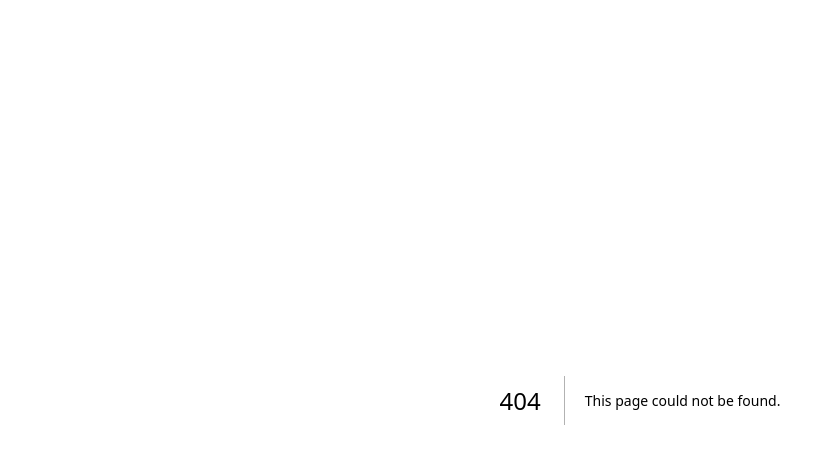
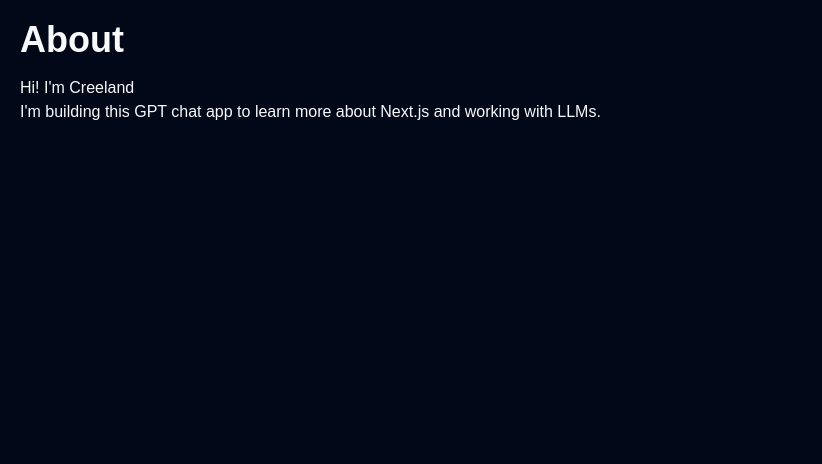
Before and after one commit to Creeland/chat-gpt-app, a Next.js app: page /about in a window 1280 px wide. Before the commit this address had no page. Shown: the top 464 px of the page, without its empty margins (0-822 px from the left). Built offline with nearby package versions, Linux system fonts and the light colour scheme.

Commit message:
add about route
* rename page routes with Route suffix

```diff
--- /dev/null
+++ b/src/app/about/page.tsx
@@ -0,0 +1,12 @@
+export default function AboutRoute() {
+  return (
+    <main className="p-5">
+      <h1 className="text-4xl font-bold">About</h1>
+      <p className="mt-4">Hi! I&apos;m Creeland</p>
+      <p>
+        I&apos;m building this GPT chat app to learn more about Next.js and
+        working with LLMs.
+      </p>
+    </main>
+  )
+}
--- a/src/app/page.tsx
+++ b/src/app/page.tsx
@@ -1,4 +1,4 @@
-export default function Home() {
+export default function HomeRoute() {
   return (
     <main className="p-5">
       <h1 className="text-4xl font-bold">Welcome to GPT Chat</h1>
```
